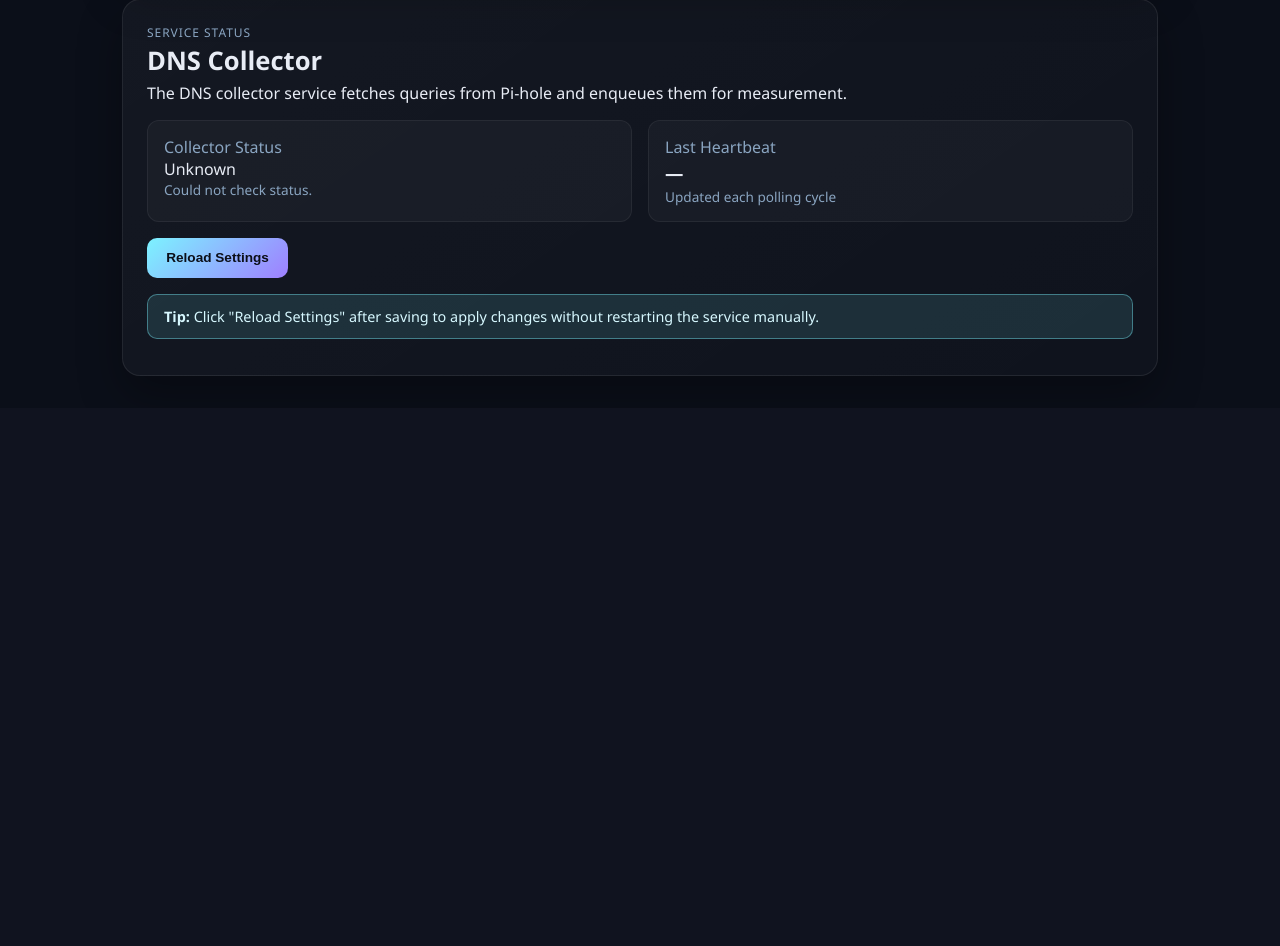
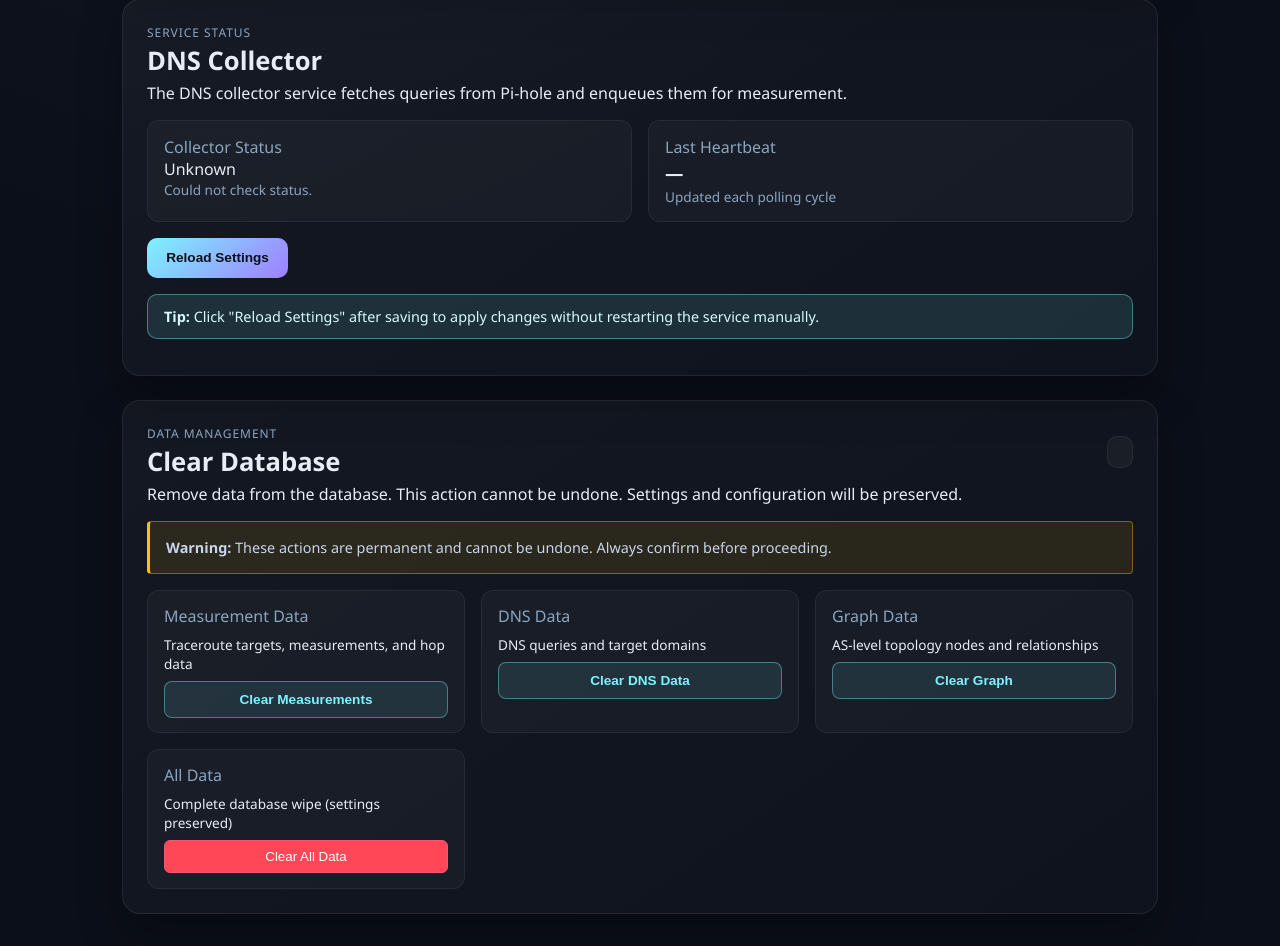
Before and after one commit to BPFLNALCR/cyberwatch, a FastAPI app: page /settings in a window 1280 px wide. Shown: the part 912-1858 px from the top of the page. Before the commit the page ends 1289 px from the top, so only its background shows below. Run offline with FastAPI, Linux system fonts and the light colour scheme.

Commit message:
feat: Add data management section with clear database functionality in settings UI

```diff
--- a/cyberWatch/ui/templates/settings.html
+++ b/cyberWatch/ui/templates/settings.html
@@ -118,6 +118,58 @@
     <strong>Tip:</strong> Click "Reload Settings" after saving to apply changes without restarting the service manually.
   </div>
 </section>
+
+<section class="cw-card">
+  <div class="cw-card-header">
+    <div>
+      <p class="cw-eyebrow">Data Management</p>
+      <h2 class="cw-h2">Clear Database</h2>
+    </div>
+    <div id="clear-status" class="cw-banner"></div>
+  </div>
+
+  <p class="cw-body">
+    Remove data from the database. This action cannot be undone. Settings and configuration will be preserved.
+  </p>
+
+  <div class="cw-alert cw-alert-warning">
+    <strong>Warning:</strong> These actions are permanent and cannot be undone. Always confirm before proceeding.
+  </div>
+
+  <div class="cw-grid">
+    <div class="cw-tile">
+      <p class="cw-muted">Measurement Data</p>
+      <p class="cw-body small" style="margin: 0.5rem 0;">Traceroute targets, measurements, and hop data</p>
+      <button type="button" id="clear-measurements-btn" class="cw-btn-secondary" style="width: 100%;">
+        Clear Measurements
+      </button>
+    </div>
+
+    <div class="cw-tile">
+      <p class="cw-muted">DNS Data</p>
+      <p class="cw-body small" style="margin: 0.5rem 0;">DNS queries and target domains</p>
+      <button type="button" id="clear-dns-btn" class="cw-btn-secondary" style="width: 100%;">
+        Clear DNS Data
+      </button>
+    </div>
+
+    <div class="cw-tile">
+      <p class="cw-muted">Graph Data</p>
+      <p class="cw-body small" style="margin: 0.5rem 0;">AS-level topology nodes and relationships</p>
+      <button type="button" id="clear-graph-btn" class="cw-btn-secondary" style="width: 100%;">
+        Clear Graph
+      </button>
+    </div>
+
+    <div class="cw-tile">
+      <p class="cw-muted">All Data</p>
+      <p class="cw-body small" style="margin: 0.5rem 0;">Complete database wipe (settings preserved)</p>
+      <button type="button" id="clear-all-btn" class="cw-btn-danger" style="width: 100%;">
+        Clear All Data
+      </button>
+    </div>
+  </div>
+</section>
 {% endblock %}
 
 {% block scripts %}
@@ -140,6 +192,32 @@
     border-radius: 4px;
     font-family: "Consolas", "Monaco", monospace;
     font-size: 0.85rem;
+  }
+  .cw-btn-danger {
+    background: #ff4757;
+    color: white;
+    border: 1px solid #ee5a6f;
+    padding: 0.5rem 1rem;
+    border-radius: 6px;
+    cursor: pointer;
+    font-weight: 500;
+    transition: all 0.2s;
+  }
+  .cw-btn-danger:hover:not(:disabled) {
+    background: #ee5a6f;
+    transform: translateY(-1px);
+  }
+  .cw-btn-danger:disabled {
+    opacity: 0.5;
+    cursor: not-allowed;
+  }
+  .cw-alert-warning {
+    background: rgba(255, 193, 7, 0.1);
+    border-left: 3px solid #ffc107;
+    padding: 1rem;
+    margin: 1rem 0;
+    border-radius: 4px;
+    color: #c8d5ec;
   }
 </style>
 
@@ -375,5 +453,81 @@
 
   // Auto-refresh collector status every 10 seconds
   setInterval(checkCollectorStatus, 10000);
+
+  // Database clearing functionality
+  const clearStatus = document.getElementById("clear-status");
+  const clearMeasurementsBtn = document.getElementById("clear-measurements-btn");
+  const clearDnsBtn = document.getElementById("clear-dns-btn");
+  const clearGraphBtn = document.getElementById("clear-graph-btn");
+  const clearAllBtn = document.getElementById("clear-all-btn");
+
+  // Helper function to handle clear operations
+  async function handleClearOperation(endpoint, buttonElement, confirmMessage, successPrefix) {
+    if (!confirm(confirmMessage)) {
+      return;
+    }
+
+    const originalText = buttonElement.textContent;
+    buttonElement.disabled = true;
+    buttonElement.textContent = "Clearing...";
+    showMessage(clearStatus, "Processing...", "info");
+
+    try {
+      const result = await fetchJson(endpoint, {
+        method: "POST",
+      });
+
+      if (result.success) {
+        showMessage(clearStatus, result.message, "success");
+      } else {
+        showMessage(clearStatus, result.message || "Failed to clear data", "error");
+      }
+    } catch (err) {
+      showMessage(clearStatus, err.message || "Failed to clear data", "error");
+    } finally {
+      buttonElement.disabled = false;
+      buttonElement.textContent = originalText;
+    }
+  }
+
+  // Clear measurements
+  clearMeasurementsBtn.addEventListener("click", async () => {
+    await handleClearOperation(
+      "/settings/clear-measurements",
+      clearMeasurementsBtn,
+      "Are you sure you want to clear all measurement data?\n\nThis will delete:\n• All traceroute targets\n• All measurements\n• All hop data\n\nThis action cannot be undone.",
+      "Measurements cleared"
+    );
+  });
+
+  // Clear DNS data
+  clearDnsBtn.addEventListener("click", async () => {
+    await handleClearOperation(
+      "/settings/clear-dns",
+      clearDnsBtn,
+      "Are you sure you want to clear all DNS data?\n\nThis will delete:\n• All DNS queries\n• All DNS target records\n\nThis action cannot be undone.",
+      "DNS data cleared"
+    );
+  });
+
+  // Clear graph data
+  clearGraphBtn.addEventListener("click", async () => {
+    await handleClearOperation(
+      "/settings/clear-graph",
+      clearGraphBtn,
+      "Are you sure you want to clear all graph data?\n\nThis will delete:\n• All AS nodes\n• All relationships\n\nThis action cannot be undone.",
+      "Graph data cleared"
+    );
+  });
+
+  // Clear all data
+  clearAllBtn.addEventListener("click", async () => {
+    await handleClearOperation(
+      "/settings/clear-all",
+      clearAllBtn,
+      "⚠️ ARE YOU ABSOLUTELY SURE? ⚠️\n\nThis will PERMANENTLY DELETE:\n• All traceroute measurements\n• All DNS queries and targets\n• All graph topology data\n\nYour Pi-hole settings will be preserved.\n\nThis action CANNOT be undone!\n\nClick OK to proceed with complete database wipe.",
+      "All data cleared"
+    );
+  });
 </script>
 {% endblock %}
```
Also changed, not shown: cyberWatch/api/routes/settings.py (+240 -1 lines).
